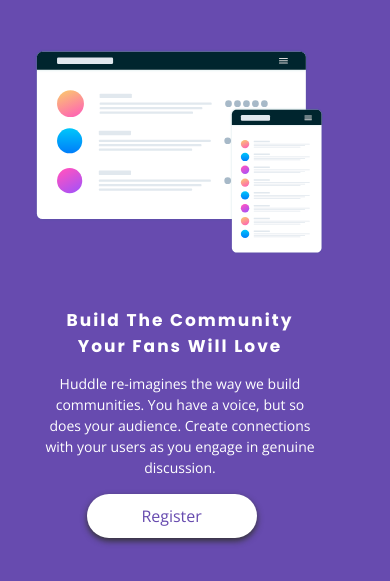
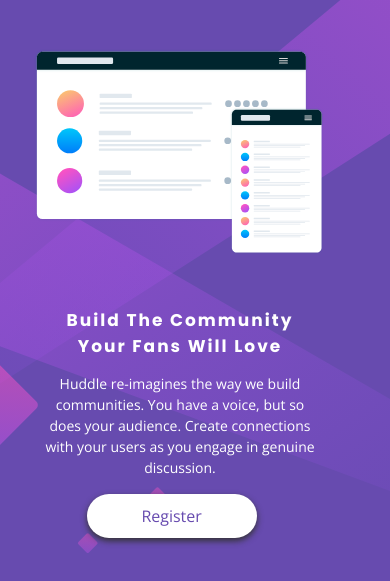
Before and after one commit to rahul747/frontend-mentor-challenge-4, a plain HTML site: page index.html in a window 390 px wide. Shown: the part 80-661 px from the top of the page. Drawn offline with nearby package versions, Linux system fonts and the light colour scheme.

Commit message:
background images add

```diff
--- a/css/custom.css
+++ b/css/custom.css
@@ -16,6 +16,7 @@ body {
 main {
 	max-width: 1060px;
 	margin: 20px auto;
+	background: url('../images/bg-desktop.svg')no-repeat center center/cover;
 }
 
 .logo {
@@ -72,6 +73,7 @@ a {
 	padding: 11px 28px;
 	border-radius: 50px;
 	box-shadow: 0px 3px 6px #333;
+	outline: none;
 }
 
 .social-icon {
@@ -95,7 +97,16 @@ a {
 	border: 1px solid #fff;
 }
 
-@media (max-width:600px) {
+@media (max-width:768px) {
+
+	main {
+		background-image: url('../images/bg-mobile.svg');
+		background-position: top 150px 50px;
+		background-repeat: no-repeat;
+		background-size: cover;
+
+	}
+
 	.flex-box img {
 		width: 290px;
 		margin: 0 12px 0 34px;
```
